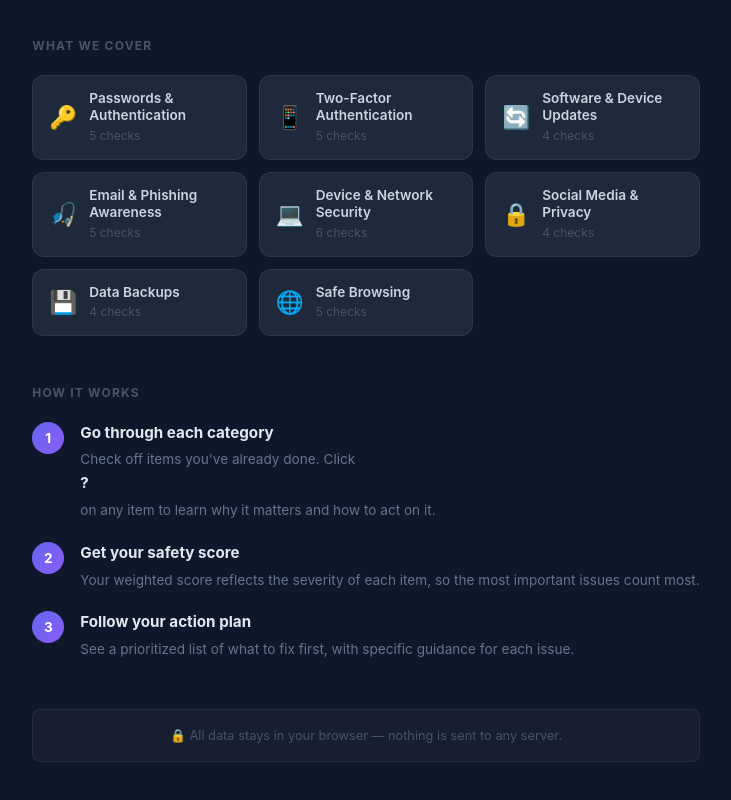
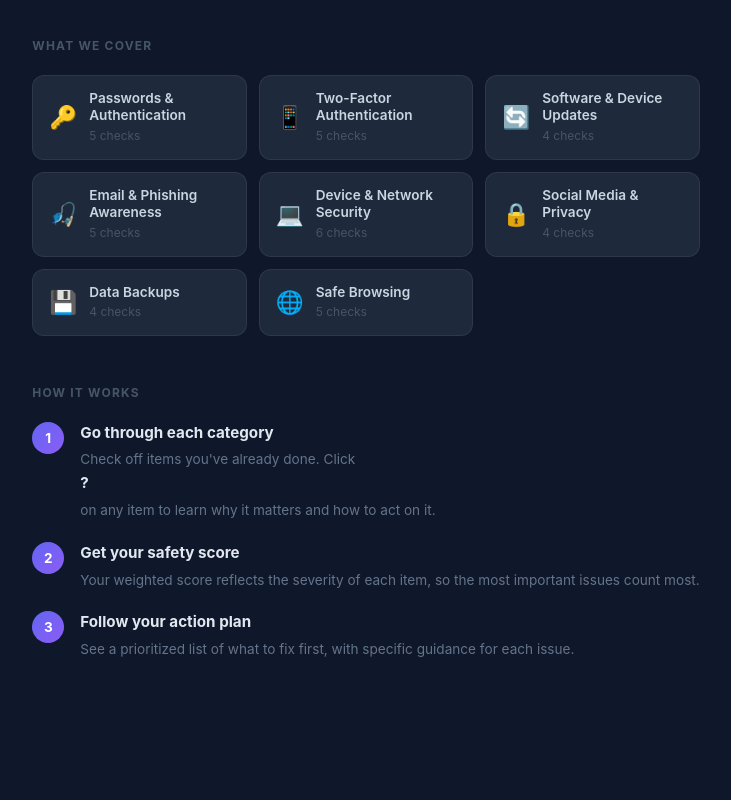
Before and after one commit to MACantara/Digital-Safety-Checkup, a React (Vite) app: page / in a window 1280 px wide. Shown: the part 386-1186 px from the top of the page, without its empty margins (274-1005 px from the left). Built offline with nearby package versions, Linux system fonts and the light colour scheme.

Commit message:
Remove privacy note from Welcome component

```diff
--- a/src/pages/Welcome.css
+++ b/src/pages/Welcome.css
@@ -138,13 +138,3 @@
   font-size: 0.85rem;
   line-height: 1.6;
 }
-
-.welcome__privacy-note {
-  text-align: center;
-  font-size: 0.8rem;
-  color: #475569;
-  padding: 1rem;
-  background: rgba(255, 255, 255, 0.03);
-  border-radius: 0.5rem;
-  border: 1px solid rgba(255, 255, 255, 0.06);
-}
--- a/src/pages/Welcome.jsx
+++ b/src/pages/Welcome.jsx
@@ -81,10 +81,6 @@ export default function Welcome({ onReset }) {
           </div>
         </div>
       </section>
-
-      <div className="welcome__privacy-note">
-        🔒 All data stays in your browser — nothing is sent to any server.
-      </div>
     </main>
   );
 }
```
